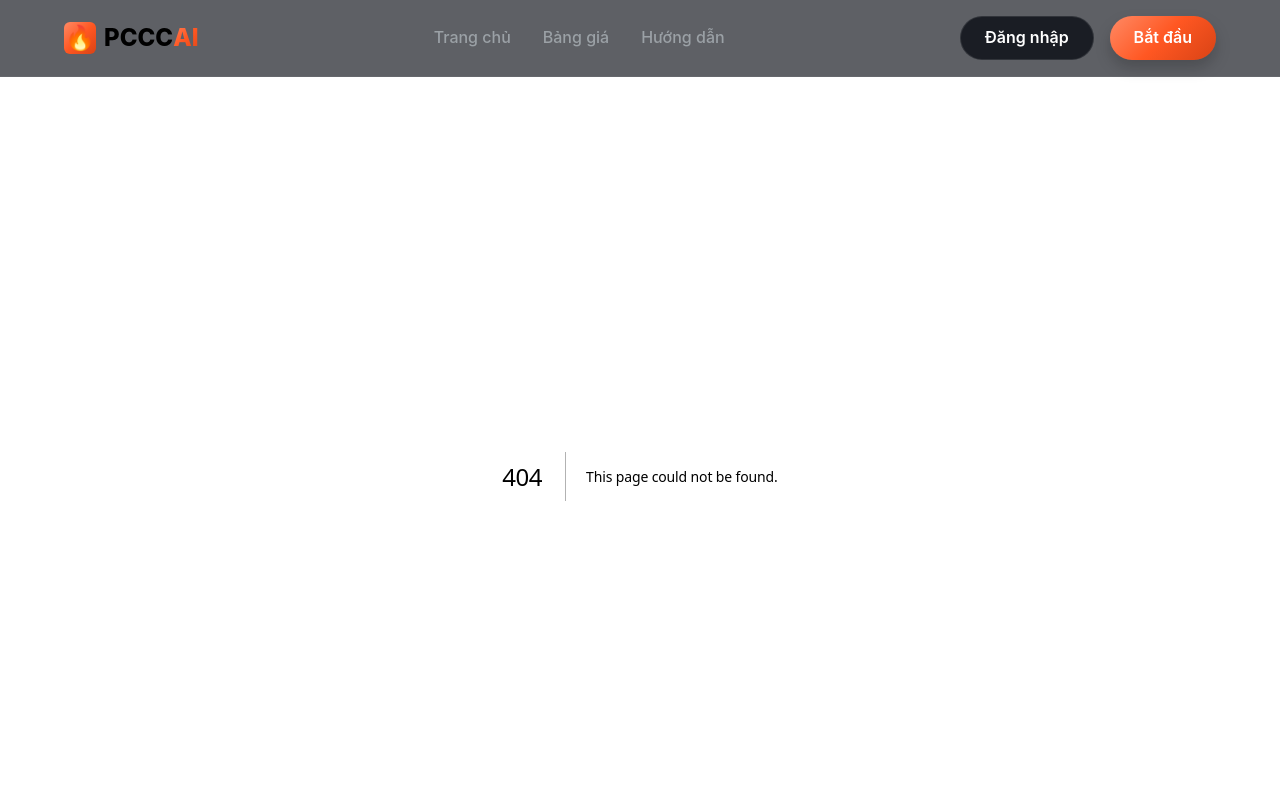
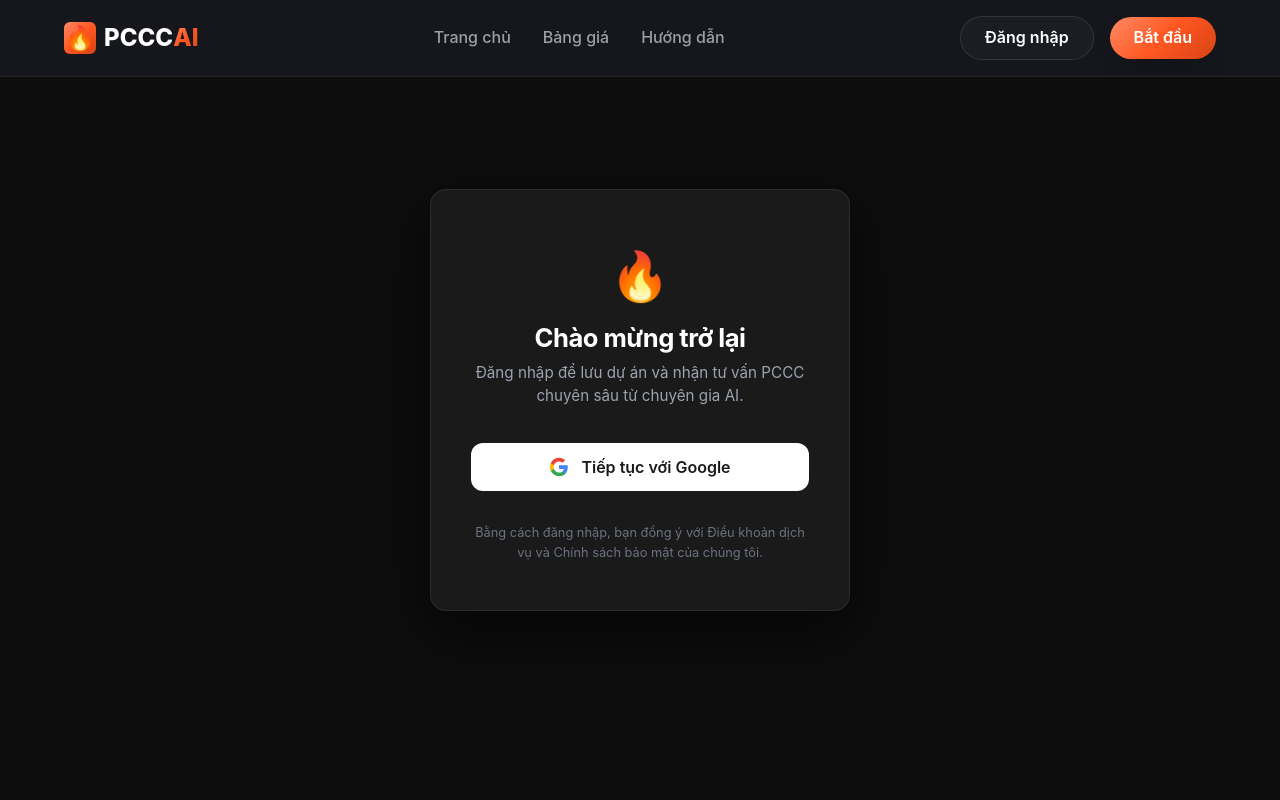
Before and after one commit to trungnguyenfm/pccc-master-ai, a Next.js app: page /login in a window 1280 px wide. Before the commit this address had no page. Shown: the top 800 px of the page. Built offline with nearby package versions, Linux system fonts and the light colour scheme; no server answers.

Commit message:
Implement Google Login with Supabase Auth and route protection

```diff
--- a/package.json
+++ b/package.json
@@ -13,6 +13,7 @@
     "@ai-sdk/provider-utils": "^4.0.21",
     "@ai-sdk/react": "^3.0.143",
     "@google/generative-ai": "^0.24.1",
+    "@supabase/ssr": "^0.10.0",
     "@supabase/supabase-js": "^2.101.0",
     "ai": "^6.0.141",
     "dotenv": "^17.3.1",
--- a/src/app/layout.js
+++ b/src/app/layout.js
@@ -1,16 +1,32 @@
+"use client";
+import React, { useEffect, useState } from 'react';
+import { createSupabaseBrowser } from '@/lib/supabase-browser';
+import Link from 'next/link';
 import "./globals.css";
-import Link from 'next/link';
-
-export const metadata = {
-  title: "AI Tư Vấn PCCC - Chuyên Gia Thông Minh",
-  description: "Trợ lý AI giúp tư vấn thiết kế, thẩm duyệt các tiêu chuẩn Phòng cháy chữa cháy (PCCC) chuyên nghiệp, an toàn, ngay lập tức và tuân thủ các quy định hiện hành.",
-};
 
 export default function RootLayout({ children }) {
+  const supabase = createSupabaseBrowser();
+  const [user, setUser] = useState(null);
+
+  useEffect(() => {
+    const getUser = async () => {
+      const { data: { user } } = await supabase.auth.getUser();
+      setUser(user);
+    };
+    getUser();
+
+    // Lắng nghe thay đổi auth
+    const { data: { subscription } } = supabase.auth.onAuthStateChange((_event, session) => {
+      setUser(session?.user ?? null);
+    });
+
+    return () => subscription.unsubscribe();
+  }, [supabase]);
+
   return (
     <html lang="vi" suppressHydrationWarning>
       <body suppressHydrationWarning>
-        <nav className="navbar glass-panel" style={{ borderRadius: 0, borderTop: 0, borderLeft: 0, borderRight: 0, position: 'sticky' }}>
+        <nav className="navbar glass-panel" style={{ borderRadius: 0, borderTop: 0, borderLeft: 0, borderRight: 0, position: 'sticky', top: 0, zIndex: 1000 }}>
           <div className="container" style={{ display: 'flex', justifyContent: 'space-between', alignItems: 'center' }}>
             <Link href="/" className="logo">
               <span className="logo-icon">🔥</span>
@@ -23,9 +39,18 @@
               <Link href="/guide">Hướng dẫn</Link>
             </div>
 
-            <div style={{ display: 'flex', gap: '16px' }}>
-              <Link href="/login" className="btn btn-secondary desktop-only" style={{ padding: '8px 24px' }}>Đăng nhập</Link>
-              <Link href="/consult" className="btn btn-primary" style={{ padding: '8px 24px' }}>Bắt đầu</Link>
+            <div style={{ display: 'flex', gap: '16px', alignItems: 'center' }}>
+              {user ? (
+                <>
+                  <Link href="/consult" className="btn btn-primary" style={{ padding: '8px 24px' }}>Dashboard</Link>
+                  <img src={user.user_metadata.avatar_url} alt="User" style={{ width: '32px', height: '32px', borderRadius: '50%', border: '1px solid rgba(255,255,255,0.1)' }} />
+                </>
+              ) : (
+                <>
+                  <Link href="/login" className="btn btn-secondary desktop-only" style={{ padding: '8px 24px' }}>Đăng nhập</Link>
+                  <Link href="/consult" className="btn btn-primary" style={{ padding: '8px 24px' }}>Bắt đầu</Link>
+                </>
+              )}
             </div>
           </div>
         </nav>
--- /dev/null
+++ b/src/app/login/login.css
@@ -0,0 +1,90 @@
+.login-container {
+  min-height: 100vh;
+  display: flex;
+  align-items: center;
+  justify-content: center;
+  background-color: #0d0d0d;
+  position: fixed;
+  top: 0; left: 0; right: 0; bottom: 0;
+  z-index: 100;
+}
+
+.login-card {
+  background-color: #1a1a1a;
+  border: 1px solid rgba(255,255,255,0.08);
+  border-radius: 16px;
+  padding: 48px 40px;
+  max-width: 420px;
+  width: 100%;
+  text-align: center;
+  box-shadow: 0 20px 60px rgba(0,0,0,0.6);
+}
+
+.login-logo {
+  font-size: 3rem;
+  margin-bottom: 8px;
+}
+
+.login-title {
+  font-size: 1.6rem;
+  font-weight: 700;
+  color: #ffffff;
+  margin-bottom: 8px;
+}
+
+.login-subtitle {
+  color: #9ca3af;
+  font-size: 0.95rem;
+  margin-bottom: 36px;
+  line-height: 1.5;
+}
+
+.btn-google {
+  display: flex;
+  align-items: center;
+  justify-content: center;
+  gap: 12px;
+  width: 100%;
+  padding: 14px 24px;
+  background-color: #ffffff;
+  color: #1a1a1a;
+  border: none;
+  border-radius: 12px;
+  font-size: 1rem;
+  font-weight: 600;
+  cursor: pointer;
+  transition: all 0.2s;
+  font-family: inherit;
+}
+
+.btn-google:hover {
+  background-color: #f3f4f6;
+  transform: translateY(-1px);
+  box-shadow: 0 4px 12px rgba(255,255,255,0.1);
+}
+
+.btn-google:active {
+  transform: translateY(0);
+}
+
+.btn-google svg {
+  width: 20px;
+  height: 20px;
+}
+
+.login-footer {
+  margin-top: 32px;
+  color: #6b7280;
+  font-size: 0.8rem;
+  line-height: 1.5;
+}
+
+.login-error {
+  background-color: rgba(239, 68, 68, 0.15);
+  border: 1px solid rgba(239, 68, 68, 0.3);
+  color: #fca5a5;
+  padding: 12px 16px;
+  border-radius: 8px;
+  margin-bottom: 24px;
+  font-size: 0.9rem;
+}
--- /dev/null
+++ b/src/app/login/page.js
@@ -0,0 +1,81 @@
+"use client";
+import React, { useEffect, useState } from 'react';
+import { createSupabaseBrowser } from '@/lib/supabase-browser';
+import { useRouter, useSearchParams } from 'next/navigation';
+import './login.css';
+
+export default function LoginPage() {
+  const supabase = createSupabaseBrowser();
+  const router = useRouter();
+  const searchParams = useSearchParams();
+  const [error, setError] = useState(null);
+
+  useEffect(() => {
+    // Nếu đã đăng nhập rồi thì đá sang /consult luôn
+    const checkUser = async () => {
+      const { data: { user } } = await supabase.auth.getUser();
+      if (user) {
+        router.push('/consult');
+      }
+    };
+    checkUser();
+
+    // Check lỗi từ URL
+    if (searchParams.get('error')) {
+      setError("Đăng nhập thất bại. Vui lòng thử lại.");
+    }
+  }, [supabase, router, searchParams]);
+
+  const handleGoogleLogin = async () => {
+    const { error } = await supabase.auth.signInWithOAuth({
+      provider: 'google',
+      options: {
+        redirectTo: `${window.location.origin}/auth/callback`,
+      },
+    });
+
+    if (error) {
+      setError(error.message);
+    }
+  };
+
+  return (
+    <div className="login-container">
+      <div className="login-card">
+        <div className="login-logo">🔥</div>
+        <h1 className="login-title">Chào mừng trở lại</h1>
+        <p className="login-subtitle">
+          Đăng nhập để lưu dự án và nhận tư vấn PCCC <br /> chuyên sâu từ chuyên gia AI.
+        </p>
+
+        {error && <div className="login-error">{error}</div>}
+
+        <button className="btn-google" onClick={handleGoogleLogin}>
+          <svg viewBox="0 0 24 24">
+            <path
+              fill="#4285F4"
+              d="M22.56 12.25c0-.78-.07-1.53-.2-2.25H12v4.26h5.92c-.26 1.37-1.04 2.53-2.21 3.31v2.77h3.57c2.08-1.92 3.28-4.74 3.28-8.09z"
+            />
+            <path
+              fill="#34A853"
+              d="M12 23c2.97 0 5.46-.98 7.28-2.66l-3.57-2.77c-.98.66-2.23 1.06-3.71 1.06-2.86 0-5.29-1.93-6.16-4.53H2.18v2.84C3.99 20.53 7.7 23 12 23z"
+            />
+            <path
+              fill="#FBBC05"
+              d="M5.84 14.1c-.22-.66-.35-1.36-.35-2.1s.13-1.44.35-2.1V7.06H2.18C1.43 8.55 1 10.22 1 12s.43 3.45 1.18 4.94l3.66-2.84z"
+            />
+            <path
+              fill="#EA4335"
+              d="M12 5.38c1.62 0 3.06.56 4.21 1.64l3.15-3.15C17.45 2.09 14.97 1 12 1 7.7 1 3.99 3.47 2.18 7.06l3.66 2.84c.87-2.6 3.3-4.52 6.16-4.52z"
+            />
+          </svg>
+          Tiếp tục với Google
+        </button>
+
+        <p className="login-footer">
+          Bằng cách đăng nhập, bạn đồng ý với Điều khoản dịch vụ và Chính sách bảo mật của chúng tôi.
+        </p>
+      </div>
+    </div>
+  );
+}
--- /dev/null
+++ b/src/lib/supabase-browser.js
@@ -0,0 +1,8 @@
+import { createBrowserClient } from '@supabase/ssr';
+
+export function createSupabaseBrowser() {
+  return createBrowserClient(
+    process.env.NEXT_PUBLIC_SUPABASE_URL,
+    process.env.NEXT_PUBLIC_SUPABASE_ANON_KEY
+  );
+}
```
Also changed, not shown: src/app/auth/callback/route.js (added, +20 -0 lines), src/app/consult/page.js (+63 -30 lines), 1 other file (tests, documents, lock files or other folders).
